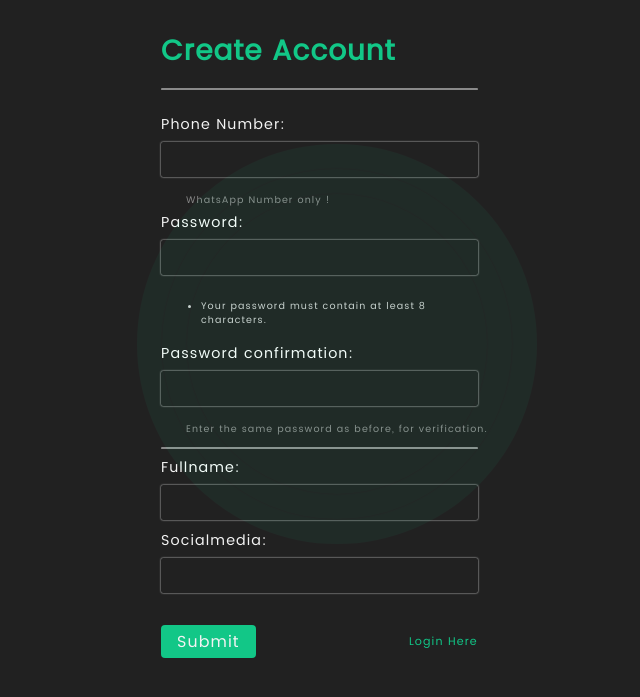
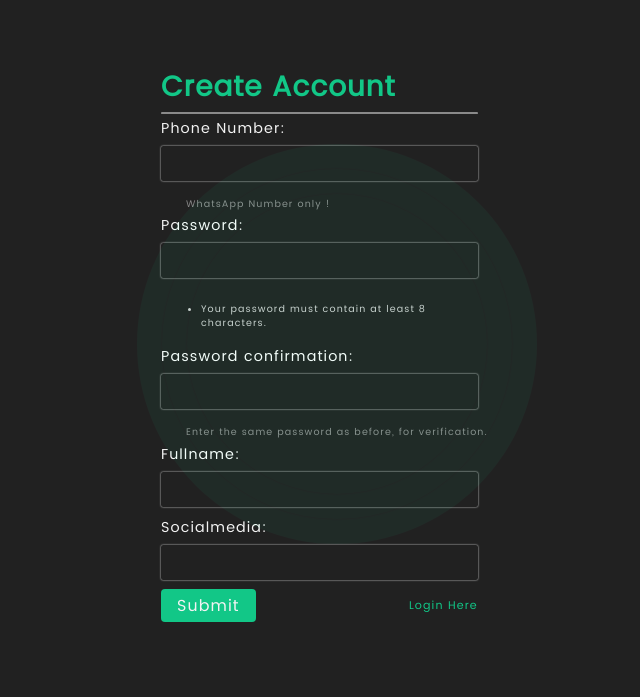
Before and after one commit to Tomilola-ng/billmink, a Django app: page /register/ in a window 1280 px wide. Shown: the part 56-753 px from the top of the page, without its empty margins (303-943 px from the left). Run offline with Django 4.2, Linux system fonts and the light colour scheme; some libraries are stand-ins or nearby versions.

Commit message:
Update Codes

```diff
--- a/Templates/auth/register.html
+++ b/Templates/auth/register.html
@@ -29,13 +29,13 @@
             <form method="post" class="mxw-400 container plr-4">
                 {% csrf_token %}
                 <b class="fs-3 f-col"> Create Account </b>
-                <hr class="w-90 mt-3 mb-4">
+                <hr class="w-90 mbt-1">
 
                 {{ form.as_p }}
-                <hr class="w-90 0-6">
+
                 {{ form_2.as_p }}
 
-                <div class="row jc-sb w-90 mt-4">
+                <div class="row jc-sb w-90">
                     <button type="submit" class="btn secondary fs-6 plr-3">Submit</button>
                     <a href="{% url 'login_view' %}" class="f-col fs-7">Login Here</a>
                 </div>
```
